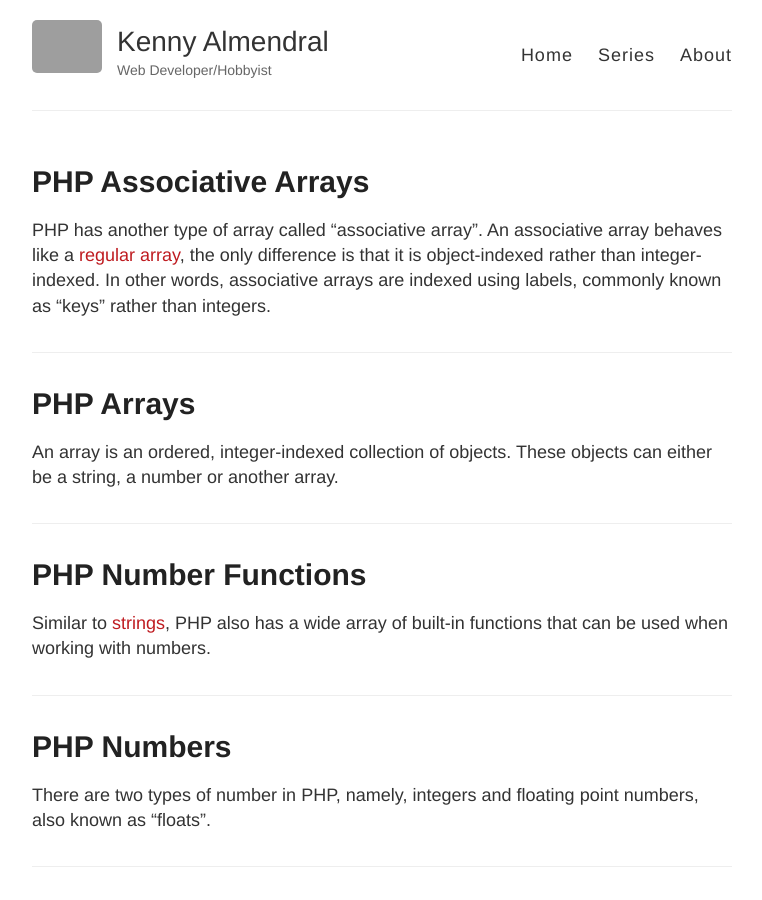
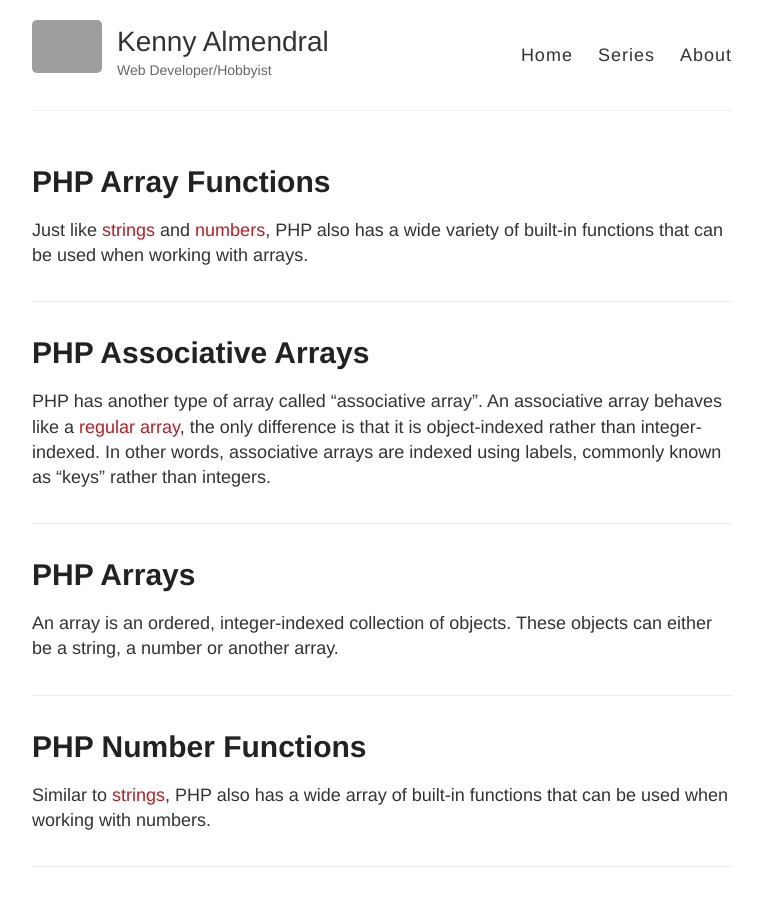
Before and after one commit to kennyalmendral/kennyalmendral.github.io, a Jekyll site: the page built from index.html, in a window 1280 px wide and 900 px high. Shown: the whole window, without its empty margins (258-1020 px from the left). Built offline with Jekyll 4.4.1, drawn with Linux system fonts in a browser that asks for light colours; grey boxes are pictures that could not be loaded.

Commit message:
Add PHP Array Functions

```diff
--- a/_posts/2018-08-04-php-associative-arrays.md
+++ b/_posts/2018-08-04-php-associative-arrays.md
@@ -72,6 +72,8 @@ As you may have noticed, a new key-value pair which is `[age] => 25` has been ad
 
 **Previous Post:** [PHP Arrays]({{ site.url }}/php-arrays/)
 
+**Next Post:** [PHP Array Functions]({{ site.url }}/php-array-functions/)
+
 _This is part 9 of the [PHP Basics]({{ site.url }}/php-basics/){:target="_blank"} series._
 
 ---
--- /dev/null
+++ b/_posts/2018-08-07-php-array-functions.md
@@ -0,0 +1,54 @@
+---
+layout: post
+title: PHP Array Functions
+---
+
+Just like [strings]({{ site.url }}/php-string-functions/){:target="_blank"} and [numbers]({{ site.url }}/php-number-functions/){:target="_blank"}, PHP also has a wide variety of built-in functions that can be used when working with arrays.
+
+Here's a list of the commonly used array functions:
+
+## count
+
+## max
+
+## min
+
+## sort
+
+## rsort
+
+## implode
+
+## explode
+
+## array_sum
+
+## array_product
+
+## array_rand
+
+## array_unique
+
+## array_push
+
+## array_pop
+
+## array_shift
+
+## array_unshift
+
+## array_merge
+
+## array_keys
+
+## array_values
+
+## in_array
+
+See [http://php.net/manual/en/ref.array.php](http://php.net/manual/en/ref.array.php){:target="_blank"} for a complete list of built-in functions that can be used on arrays in PHP.
+
+**Previous Post:** [PHP Associative Arrays]({{ site.url }}/php-associative-arrays/)
+
+_This is part 10 of the [PHP Basics]({{ site.url }}/php-basics/){:target="_blank"} series._
+
+---
```
Also changed, not shown: php-basics.md (+1 -0 lines).
